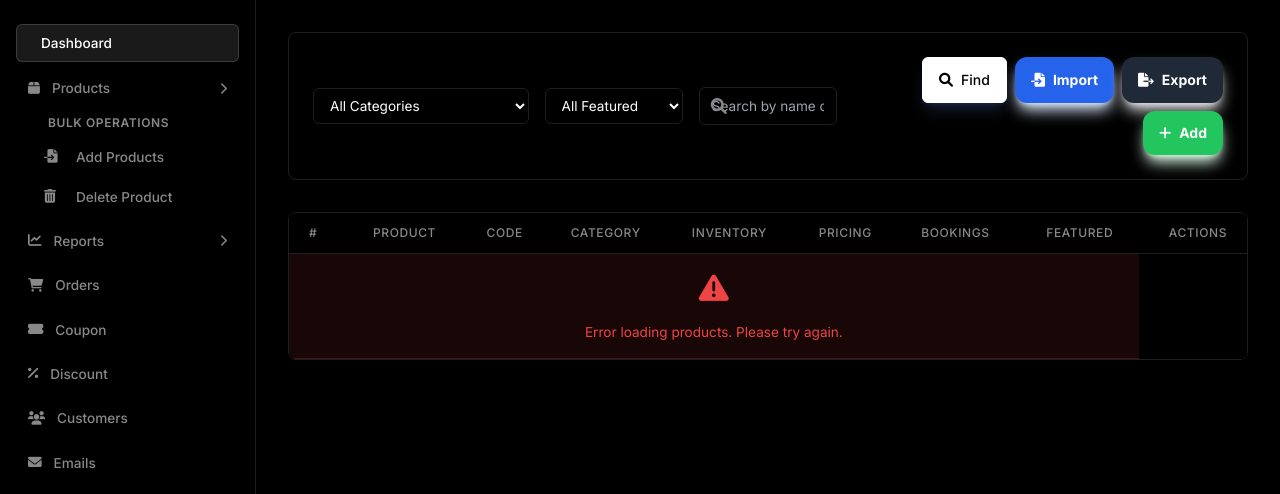
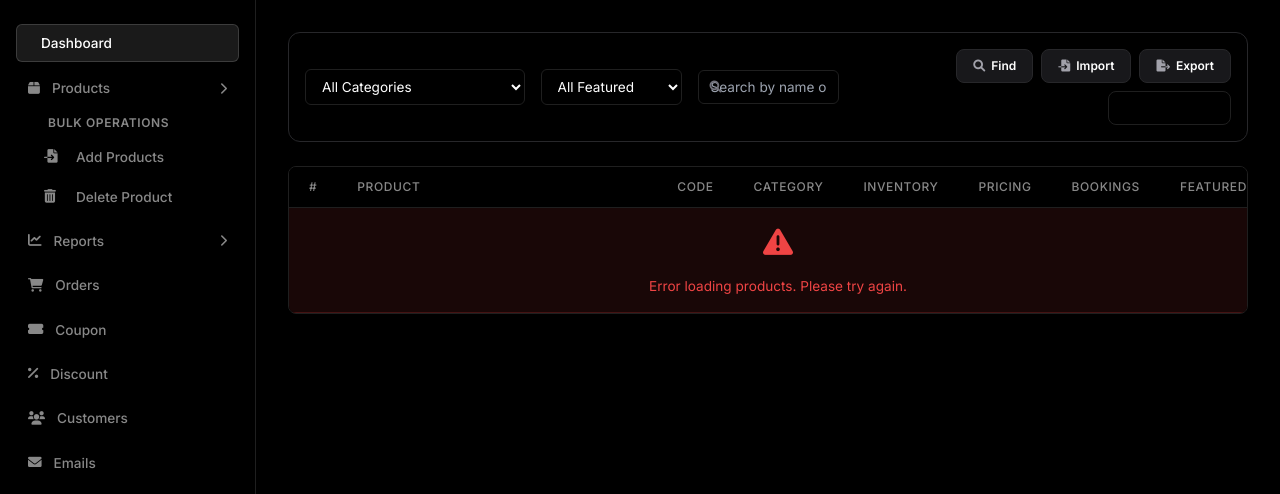
Before and after one commit to vishwaaniruddh/srishringarradmin, a PHP site: page /sri/Views/products/index.php in a window 1280 px wide. Shown: the part 80-574 px from the top of the page. Run offline with PHP 8.4, Linux system fonts and the light colour scheme; the template is opened without the code that fills it, so the values that code supplies are empty; some libraries are stand-ins or nearby versions.

Commit message:
flat Vercel buttons, clean search, thin sidebar scrollbar, and fixed code overlapping

```diff
--- a/Views/products/index.php
+++ b/Views/products/index.php
@@ -22,13 +22,13 @@
             <main class="flex-1 overflow-y-auto p-8 bg-gray-50/50">
                 <div class="max-w-7xl mx-auto">
                     <!-- Filters & Actions -->
-                    <div class="mb-8 bg-white p-6 rounded-2xl shadow-sm border border-gray-100">
+                    <div class="mb-6 bg-black p-4 rounded-xl border border-zinc-800">
                         <form method="GET" action="index.php" class="grid grid-cols-1 lg:grid-cols-12 gap-4 items-center">
                             <input type="hidden" name="controller" value="product">
                             <input type="hidden" name="action" value="index">
 
                             <div class="lg:col-span-3">
-                                <select name="category" id="categoryFilter" class="w-full bg-gray-50 border border-gray-200 text-gray-700 text-sm rounded-xl focus:ring-primary focus:border-primary block p-3">
+                                <select name="category" id="categoryFilter" class="w-full bg-black border border-zinc-800 text-white text-xs rounded-lg focus:ring-1 focus:ring-zinc-700 focus:border-zinc-700 block py-2 px-3">
                                     <option value="">All Categories</option>
                                     <?php foreach ($categories as $parent => $data): ?>
                                         <optgroup label="<?php echo htmlspecialchars($parent); ?> (<?php echo $data['count']; ?>)">
@@ -43,7 +43,7 @@
                             </div>
 
                             <div class="lg:col-span-2">
-                                <select name="featured" id="featuredFilter" class="w-full bg-gray-50 border border-gray-200 text-gray-700 text-sm rounded-xl focus:ring-primary focus:border-primary block p-3">
+                                <select name="featured" id="featuredFilter" class="w-full bg-black border border-zinc-800 text-white text-xs rounded-lg focus:ring-1 focus:ring-zinc-700 focus:border-zinc-700 block py-2 px-3">
                                     <option value="">All Featured</option>
                                     <option value="1">Featured Only</option>
                                     <option value="0">Non-Featured</option>
@@ -52,25 +52,25 @@
 
                             <div class="lg:col-span-2">
                                 <div class="relative">
-                                    <span class="absolute inset-y-0 left-0 pl-3 flex items-center text-gray-400">
+                                    <span class="absolute inset-y-0 left-0 pl-3 flex items-center text-zinc-500 text-xs">
                                         <i class="fas fa-search"></i>
                                     </span>
-                                    <input type="text" name="search" id="searchInput" value="<?php echo htmlspecialchars($search); ?>" placeholder="Search by name or code..." class="w-full bg-gray-50 border border-gray-200 text-gray-700 text-sm rounded-xl focus:ring-primary focus:border-primary block pl-10 p-3">
+                                    <input type="text" name="search" id="searchInput" value="<?php echo htmlspecialchars($search); ?>" placeholder="Search by name or code..." class="w-full bg-black border border-zinc-800 text-white text-xs rounded-lg focus:ring-1 focus:ring-zinc-700 focus:border-zinc-700 block pl-8 py-2">
                                 </div>
                             </div>
 
                             <div class="lg:col-span-5 flex flex-wrap gap-2 justify-start lg:justify-end">
-                                <button type="button" onclick="loadProducts(1)" class="bg-primary text-white rounded-xl px-4 py-3 text-sm font-bold hover:opacity-90 shadow-lg shadow-primary/20 transition-all flex items-center justify-center">
-                                    <i class="fas fa-search mr-2"></i> Find
+                                <button type="button" onclick="loadProducts(1)" class="bg-zinc-900 border border-zinc-800 text-white hover:bg-zinc-800 rounded-lg px-4 py-2 text-xs font-semibold transition-all flex items-center justify-center cursor-pointer">
+                                    <i class="fas fa-search mr-1.5 text-zinc-400"></i> Find
                                 </button>
-                                <a href="index.php?controller=product&action=import" class="bg-blue-600 text-white rounded-xl px-4 py-3 text-sm font-bold hover:bg-blue-700 shadow-lg shadow-blue-100 transition-all flex items-center justify-center">
-                                    <i class="fas fa-file-import mr-2"></i> Import
+                                <a href="index.php?controller=product&action=import" class="bg-zinc-900 border border-zinc-800 text-white hover:bg-zinc-800 rounded-lg px-4 py-2 text-xs font-semibold transition-all flex items-center justify-center cursor-pointer">
+                                    <i class="fas fa-file-import mr-1.5 text-zinc-400"></i> Import
                                 </a>
-                                <a href="javascript:void(0)" onclick="exportProducts()" class="bg-gray-800 text-white rounded-xl px-4 py-3 text-sm font-bold hover:bg-gray-900 shadow-lg shadow-gray-200 transition-all flex items-center justify-center">
-                                    <i class="fas fa-file-export mr-2"></i> Export
+                                <a href="javascript:void(0)" onclick="exportProducts()" class="bg-zinc-900 border border-zinc-800 text-white hover:bg-zinc-800 rounded-lg px-4 py-2 text-xs font-semibold transition-all flex items-center justify-center cursor-pointer">
+                                    <i class="fas fa-file-export mr-1.5 text-zinc-400"></i> Export
                                 </a>
-                                <a href="index.php?controller=product&action=add" class="bg-green-500 text-white rounded-xl px-4 py-3 text-sm font-bold hover:bg-green-600 shadow-lg shadow-green-100 transition-all flex items-center justify-center">
-                                    <i class="fas fa-plus mr-2"></i> Add
+                                <a href="index.php?controller=product&action=add" class="bg-white border border-white text-black hover:bg-black hover:text-white hover:border-zinc-800 rounded-lg px-4 py-2 text-xs font-semibold transition-all flex items-center justify-center cursor-pointer">
+                                    <i class="fas fa-plus mr-1.5"></i> Add Product
                                 </a>
                             </div>
                         </form>
@@ -83,7 +83,7 @@
                                 <thead class="bg-gray-50 border-b border-gray-100">
                                     <tr>
                                         <th class="px-6 py-4 text-xs font-semibold text-gray-500 uppercase tracking-wider w-16">#</th>
-                                        <th class="px-6 py-4 text-xs font-semibold text-gray-500 uppercase tracking-wider">Product</th>
+                                        <th class="px-6 py-4 text-xs font-semibold text-gray-500 uppercase tracking-wider min-w-[320px]">Product</th>
                                         <th class="px-6 py-4 text-xs font-semibold text-gray-500 uppercase tracking-wider">Code</th>
                                         <th class="px-6 py-4 text-xs font-semibold text-gray-500 uppercase tracking-wider">Category</th>
                                         <th class="px-6 py-4 text-xs font-semibold text-gray-500 uppercase tracking-wider">Inventory</th>
@@ -174,7 +174,7 @@
                 html += `
                     <tr class="hover:bg-gray-50/50 transition-colors">
                         <td class="px-6 py-4 text-sm text-gray-400 font-medium">${serialStart + index}</td>
-                        <td class="px-6 py-4">
+                        <td class="px-6 py-4 min-w-[320px]">
                             <div class="flex items-center">
                                 <a href="index.php?controller=product&action=view_details&id=${p.id}&type=${p.type}" class="block flex-shrink-0">
                                     <img src="${p.details.image_path}" alt="" class="product-img mr-4 shadow-sm border border-gray-100 hover:opacity-80 transition-opacity" onerror="this.src='assets/default-product.jpg'">
--- a/assets/vercel.css
+++ b/assets/vercel.css
@@ -262,3 +262,24 @@ button[type="submit"]:hover,
     background-color: var(--bg-black) !important;
     border-bottom: 1px solid var(--border-dark) !important;
 }
+
+/* Thin Scrollbar for Sidebar */
+#sidebar::-webkit-scrollbar {
+    width: 6px !important;
+    height: 6px !important;
+}
+#sidebar::-webkit-scrollbar-track {
+    background: transparent !important;
+}
+#sidebar::-webkit-scrollbar-thumb {
+    background: #222 !important;
+    border-radius: 10px !important;
+}
+#sidebar::-webkit-scrollbar-thumb:hover {
+    background: #444 !important;
+}
+/* For Firefox */
+#sidebar {
+    scrollbar-width: thin !important;
+    scrollbar-color: #222 transparent !important;
+}
```
